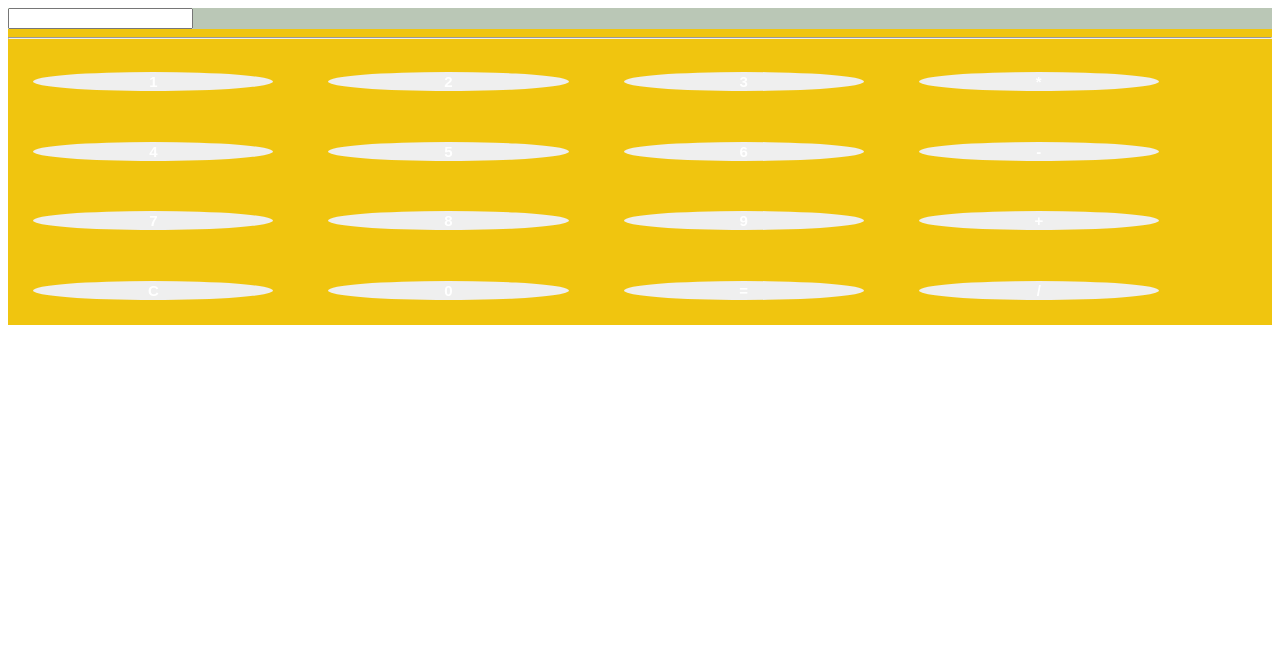
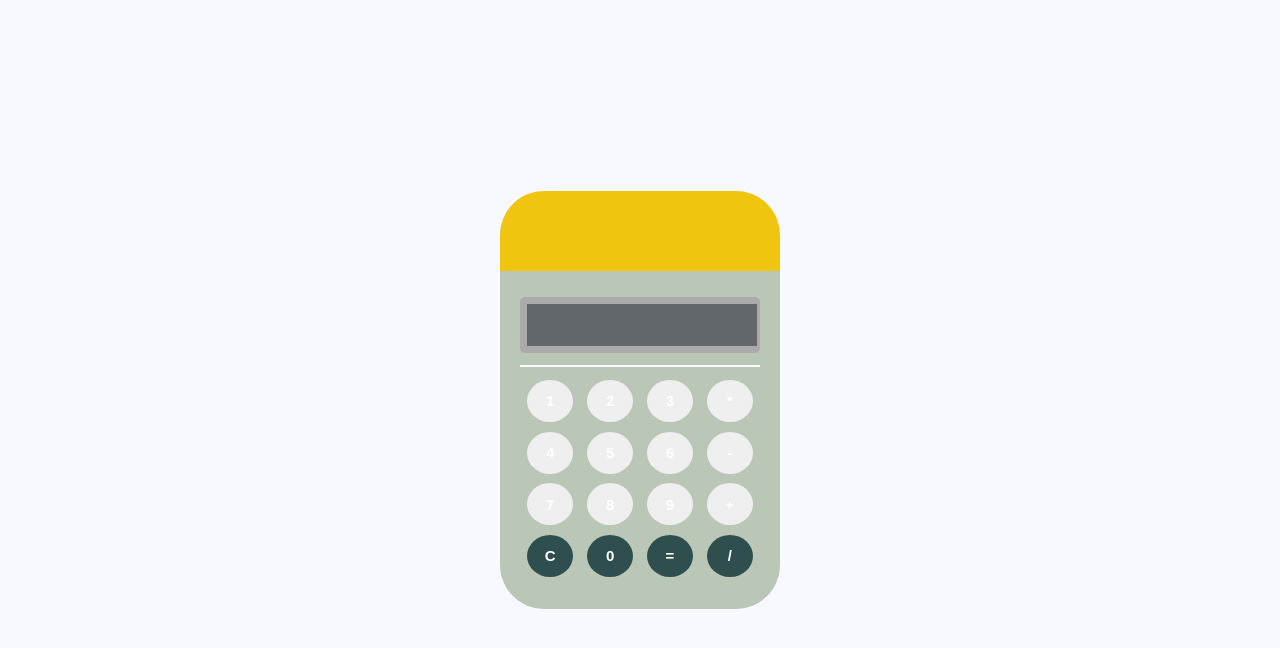
Before and after one commit to miriampc/calculadora, a plain HTML site: page index.html in a window 1280 px wide. Drawn offline with nearby package versions, Linux system fonts and the light colour scheme; a web font is replaced by a local one.

Commit message:
styles finished

```diff
--- a/css/main.css
+++ b/css/main.css
@@ -1,6 +1,3 @@
-* {
-    font-family: 'Khula', sans-serif;
-}
 .gray-dark {
     background-color: #3b444b;
 }
@@ -32,3 +29,62 @@ button:focus,
 input:focus {
     outline: none;
 }
+
+.flex {
+    display: flex;
+    align-items: center;
+    justify-content: center;
+    height: 100%;
+}
+
+.flex-content {
+    vertical-align: middle;
+    width: 280px;
+}
+
+.head {
+    height: 80px;
+    border-top-left-radius: 44px;
+    border-top-right-radius: 44px;
+}
+
+.content {
+    height: 200px;
+    padding: 9% 7% 40% 7%;
+    border-bottom-left-radius: 44px;
+    border-bottom-right-radius: 44px;
+    text-align: center;
+}
+.screen-case {
+    height: 42px;
+    background-color: #ababab;
+    padding: 3%;
+    border-radius: 5px;
+    margin-bottom: 5%;
+}
+
+.screen {
+    border-style: none;
+    width: 100%;
+    height: 40px;
+    font-weight: 800;
+    font-size: 30px;
+    text-align: center;
+    color: #fff;
+}
+
+hr {
+    background: #fff;
+    height: 2px;
+    border-style: none;
+}
+
+html,
+body,
+section {
+    height: 100%;
+    margin: 0;
+    padding: 0;
+    font-family: 'Khula', sans-serif;
+    background-color: ghostwhite;
+}
--- a/index.html
+++ b/index.html
@@ -13,7 +13,11 @@
 <form action="" class="flex">
     <div class="flex-content">
         <div class="head gold">
-            <div class="content gray-soft"><input type="text" class="box-result" readonly></div>
+        </div>
+        <div class="content gray-soft">
+            <div class="screen-case">
+                <input class="screen gray-medium" type="text" readonly>
+            </div>
             <hr>
             <input type="button" value="1">
             <input type="button" value="2">
@@ -27,11 +31,10 @@
             <input type="button" value="8">
             <input type="button" value="9">
             <input type="button" value="+"><br>
-            <input type="button" value="C">
-            <input type="button" value="0">
-            <button type="button">=</button>
-            <input type="button" value="/"><br>
-
+            <input class="gray-green" type="button" value="C">
+            <input class="gray-green" type="button" value="0">
+            <button class="gray-green" type="button">=</button>
+            <input class="gray-green" type="button" value="/"><br>
         </div>
     </div>
 </form>
--- a/js/index.js
+++ b/js/index.js
@@ -1,5 +1,5 @@
 $(_=>{
-   let screenVal = $('box-result');
+   let screenVal = $('input:text');
    $('input:button').on('click',_=>{
        "use strict";
        let eachNumber = $(this).val();
```
